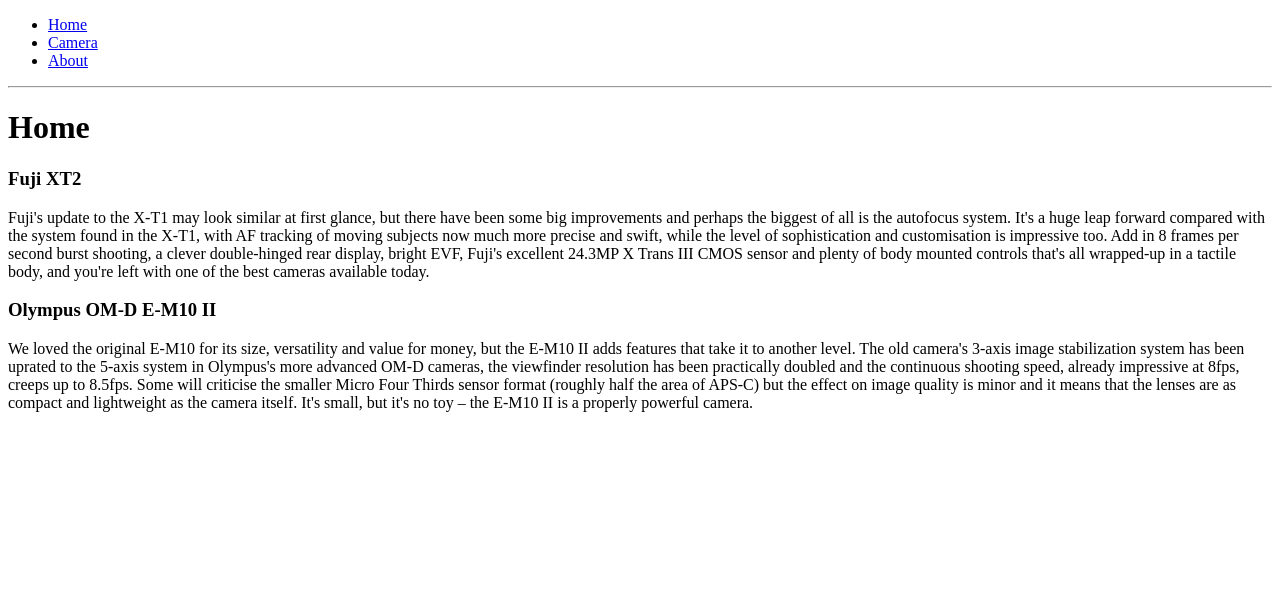
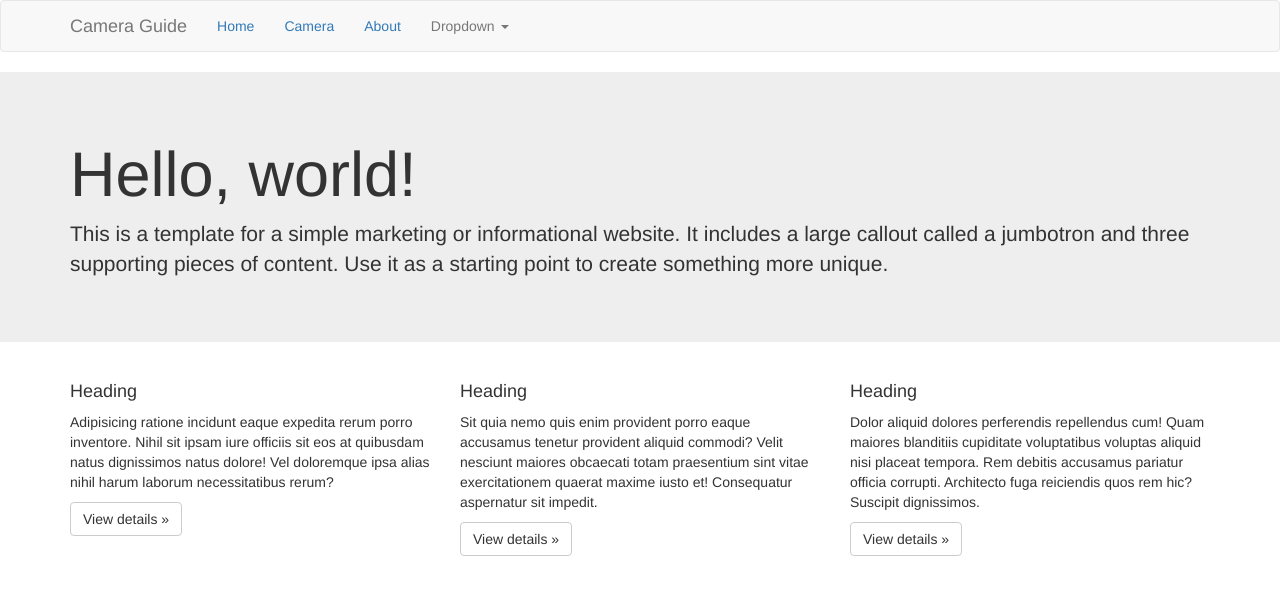
Before and after one commit to sudogem/react-camera-brand, a React app: page / in a window 1280 px wide. Shown: the top 594 px of the page. Built offline with nearby package versions, Linux system fonts and the light colour scheme.

Commit message:
Add react-bootstrap library

```diff
--- a/package.json
+++ b/package.json
@@ -32,6 +32,7 @@
     "eslint-plugin-react": "^7.0.0",
     "eslint-plugin-standard": "^3.0.1",
     "react": "^15.5.4",
+    "react-bootstrap": "^0.31.0",
     "react-dom": "^15.5.4",
     "react-router": "3.0.5",
     "webpack": "^2.5.1",
--- a/public/index.html
+++ b/public/index.html
@@ -4,6 +4,7 @@
   <meta charset="UTF-8">
   <meta name="viewport" content="width=device-width, initial-scale=1.0">
   <meta http-equiv="X-UA-Compatible" content="ie=edge">
+  <link rel="stylesheet" href="https://maxcdn.bootstrapcdn.com/bootstrap/latest/css/bootstrap.min.css">
   <title>ReactJS app</title>
 </head>
 <body>
--- a/src/components/about.jsx
+++ b/src/components/about.jsx
@@ -1,10 +1,13 @@
 // Libraries
 import React from 'react'
+import Grid from 'react-bootstrap/lib/Grid'
+import Row from 'react-bootstrap/lib/Row'
+import Col from 'react-bootstrap/lib/Col'
 
 const About = () => (
-  <div>
+  <Grid>
     <h1>About</h1>
-  </div>
+  </Grid>
 )
 
 export default About
--- a/src/components/camera.jsx
+++ b/src/components/camera.jsx
@@ -1,5 +1,9 @@
 // Libraries
 import React, { Component } from 'react'
+import Grid from 'react-bootstrap/lib/Grid'
+import Row from 'react-bootstrap/lib/Row'
+import Col from 'react-bootstrap/lib/Col'
+import Button from 'react-bootstrap/lib/Button'
 
 // Components
 import CameraListing from './cameraListings'
@@ -8,10 +12,26 @@
 
   render () {
     return (
-      <div>
-        <h1>Camera</h1>
-        <CameraListing data={this.props.route.data} />
-      </div>
+        <Grid>
+          <h1>Camera</h1>
+          <Row>
+            <Col md={4}>
+              <h4>Heading</h4>
+              <p>Adipisicing ratione incidunt eaque expedita rerum porro inventore. Nihil sit ipsam iure officiis sit eos at quibusdam natus dignissimos natus dolore! Vel doloremque ipsa alias nihil harum laborum necessitatibus rerum?</p>
+              <p><Button>View details »</Button></p>
+            </Col>
+            <Col md={4}>
+              <h4>Heading</h4>
+              <p>Sit quia nemo quis enim provident porro eaque accusamus tenetur provident aliquid commodi? Velit nesciunt maiores obcaecati totam praesentium sint vitae exercitationem quaerat maxime iusto et! Consequatur aspernatur sit impedit.</p>
+              <p><Button>View details »</Button></p>
+            </Col>
+            <Col md={4}>
+              <h4>Heading</h4>
+              <p>Dolor aliquid dolores perferendis repellendus cum! Quam maiores blanditiis cupiditate voluptatibus voluptas aliquid nisi placeat tempora. Rem debitis accusamus pariatur officia corrupti. Architecto fuga reiciendis quos rem hic? Suscipit dignissimos.</p>
+              <p><Button>View details »</Button></p>
+            </Col>
+          </Row>
+        </Grid>
     )
   }
 }
--- a/src/components/home.jsx
+++ b/src/components/home.jsx
@@ -1,10 +1,96 @@
 // Libraries
 import React, { Component } from 'react'
+import Media from 'react-bootstrap/lib/Media'
+import Jumbotron from 'react-bootstrap/lib/Jumbotron'
+import Grid from 'react-bootstrap/lib/Grid'
+import Row from 'react-bootstrap/lib/Row'
+import Col from 'react-bootstrap/lib/Col'
+import Button from 'react-bootstrap/lib/Button'
 
 // Components
-import CameraListing from './cameraListings'
+// import CameraListing from './cameraListings'
 
 class Home extends Component {
+  mediaAlignmentInstance () {
+    return (
+      <div>
+        <Media>
+          <Media.Left align="top">
+            <img width={64} height={64} src="/assets/thumbnail.png" alt="Image"/>
+          </Media.Left>
+          <Media.Body>
+            <Media.Heading>Top aligned media</Media.Heading>
+            <p>Cras sit amet nibh libero, in gravida nulla. Nulla vel metus scelerisque ante sollicitudin commodo. Cras purus odio, vestibulum in vulputate at, tempus viverra turpis. Fusce condimentum nunc ac nisi vulputate fringilla. Donec lacinia congue felis in faucibus.</p>
+
+            <p>Donec sed odio dui. Nullam quis risus eget urna mollis ornare vel eu leo. Cum sociis natoque penatibus et magnis dis parturient montes, nascetur ridiculus mus.</p>
+          </Media.Body>
+        </Media>
+        <Media>
+          <Media.Left align="middle">
+            <img width={64} height={64} src="/assets/thumbnail.png" alt="Image"/>
+          </Media.Left>
+          <Media.Body>
+            <Media.Heading>Middle aligned media</Media.Heading>
+            <p>Cras sit amet nibh libero, in gravida nulla. Nulla vel metus scelerisque ante sollicitudin commodo. Cras purus odio, vestibulum in vulputate at, tempus viverra turpis. Fusce condimentum nunc ac nisi vulputate fringilla. Donec lacinia congue felis in faucibus.</p>
+
+            <p>Donec sed odio dui. Nullam quis risus eget urna mollis ornare vel eu leo. Cum sociis natoque penatibus et magnis dis parturient montes, nascetur ridiculus mus.</p>
+          </Media.Body>
+        </Media>
+        <Media>
+          <Media.Left align="bottom">
+            <img width={64} height={64} src="/assets/thumbnail.png" alt="Image"/>
+          </Media.Left>
+          <Media.Body>
+            <Media.Heading>Bottom aligned media</Media.Heading>
+            <p>Cras sit amet nibh libero, in gravida nulla. Nulla vel metus scelerisque ante sollicitudin commodo. Cras purus odio, vestibulum in vulputate at, tempus viverra turpis. Fusce condimentum nunc ac nisi vulputate fringilla. Donec lacinia congue felis in faucibus.</p>
+
+            <p>Donec sed odio dui. Nullam quis risus eget urna mollis ornare vel eu leo. Cum sociis natoque penatibus et magnis dis parturient montes, nascetur ridiculus mus.</p>
+          </Media.Body>
+        </Media>
+      </div>
+    )
+  }
+
+  componentDidMount () {
+    return (
+      <div>
+        <Media>
+          <Media.Left align="top">
+            <img width={64} height={64} src="/assets/thumbnail.png" alt="Image"/>
+          </Media.Left>
+          <Media.Body>
+            <Media.Heading>Top aligned media</Media.Heading>
+            <p>Cras sit amet nibh libero, in gravida nulla. Nulla vel metus scelerisque ante sollicitudin commodo. Cras purus odio, vestibulum in vulputate at, tempus viverra turpis. Fusce condimentum nunc ac nisi vulputate fringilla. Donec lacinia congue felis in faucibus.</p>
+
+            <p>Donec sed odio dui. Nullam quis risus eget urna mollis ornare vel eu leo. Cum sociis natoque penatibus et magnis dis parturient montes, nascetur ridiculus mus.</p>
+          </Media.Body>
+        </Media>
+        <Media>
+          <Media.Left align="middle">
+            <img width={64} height={64} src="/assets/thumbnail.png" alt="Image"/>
+          </Media.Left>
+          <Media.Body>
+            <Media.Heading>Middle aligned media</Media.Heading>
+            <p>Cras sit amet nibh libero, in gravida nulla. Nulla vel metus scelerisque ante sollicitudin commodo. Cras purus odio, vestibulum in vulputate at, tempus viverra turpis. Fusce condimentum nunc ac nisi vulputate fringilla. Donec lacinia congue felis in faucibus.</p>
+
+            <p>Donec sed odio dui. Nullam quis risus eget urna mollis ornare vel eu leo. Cum sociis natoque penatibus et magnis dis parturient montes, nascetur ridiculus mus.</p>
+          </Media.Body>
+        </Media>
+        <Media>
+          <Media.Left align="bottom">
+            <img width={64} height={64} src="/assets/thumbnail.png" alt="Image"/>
+          </Media.Left>
+          <Media.Body>
+            <Media.Heading>Bottom aligned media</Media.Heading>
+            <p>Cras sit amet nibh libero, in gravida nulla. Nulla vel metus scelerisque ante sollicitudin commodo. Cras purus odio, vestibulum in vulputate at, tempus viverra turpis. Fusce condimentum nunc ac nisi vulputate fringilla. Donec lacinia congue felis in faucibus.</p>
+
+            <p>Donec sed odio dui. Nullam quis risus eget urna mollis ornare vel eu leo. Cum sociis natoque penatibus et magnis dis parturient montes, nascetur ridiculus mus.</p>
+          </Media.Body>
+        </Media>
+      </div>
+    )
+  }
+
   render () {
     // /*let cameraListing = this.props.route.data.map(function (item, idx) {
     //   return (
@@ -14,11 +100,39 @@
     //     </div>
     //   )
     // })*/
-
+    // /*return (
+    //   <div>
+    //     <h1>Home</h1>
+    //     <CameraListing data={this.props.route.data} />
+    //   </div>
+    // )*/
     return (
       <div>
-        <h1>Home</h1>
-        <CameraListing data={this.props.route.data} />
+        <Jumbotron>
+          <Grid>
+            <h1>Hello, world!</h1>
+            <p>This is a template for a simple marketing or informational website. It includes a large callout called a jumbotron and three supporting pieces of content. Use it as a starting point to create something more unique.</p>
+          </Grid>
+        </Jumbotron>
+        <Grid>
+          <Row>
+            <Col md={4}>
+              <h4>Heading</h4>
+              <p>Adipisicing ratione incidunt eaque expedita rerum porro inventore. Nihil sit ipsam iure officiis sit eos at quibusdam natus dignissimos natus dolore! Vel doloremque ipsa alias nihil harum laborum necessitatibus rerum?</p>
+              <p><Button>View details »</Button></p>
+            </Col>
+            <Col md={4}>
+              <h4>Heading</h4>
+              <p>Sit quia nemo quis enim provident porro eaque accusamus tenetur provident aliquid commodi? Velit nesciunt maiores obcaecati totam praesentium sint vitae exercitationem quaerat maxime iusto et! Consequatur aspernatur sit impedit.</p>
+              <p><Button>View details »</Button></p>
+            </Col>
+            <Col md={4}>
+              <h4>Heading</h4>
+              <p>Dolor aliquid dolores perferendis repellendus cum! Quam maiores blanditiis cupiditate voluptatibus voluptas aliquid nisi placeat tempora. Rem debitis accusamus pariatur officia corrupti. Architecto fuga reiciendis quos rem hic? Suscipit dignissimos.</p>
+              <p><Button>View details »</Button></p>
+            </Col>
+          </Row>
+        </Grid>
       </div>
     )
   }
--- a/src/components/nav.jsx
+++ b/src/components/nav.jsx
@@ -1,10 +1,15 @@
 // Libraries
 import React from 'react'
+import Navbar from 'react-bootstrap/lib/Navbar'
+import Nav from 'react-bootstrap/lib/Nav'
+import NavItem from 'react-bootstrap/lib/NavItem'
+import NavDropdown from 'react-bootstrap/lib/NavDropdown'
+import MenuItem from 'react-bootstrap/lib/MenuItem'
 
 // Components
 import { Link } from 'react-router'
 
-const Nav = () => (
+/*const TopNav = () => (
   <div>
     <ul>
       <li><Link to="/">Home</Link></li>
@@ -13,6 +18,28 @@
     </ul>
      <hr/>
   </div>
+)*/
+
+const TopNav = () => (
+  <Navbar>
+    <Navbar.Header>
+      <Navbar.Brand>
+        <a href="#">Camera Guide</a>
+      </Navbar.Brand>
+    </Navbar.Header>
+    <Nav>
+      <NavItem eventKey={1} href="#"><Link to="/">Home</Link></NavItem>
+      <NavItem eventKey={2} href="#"><Link to="/camera">Camera</Link></NavItem>
+      <NavItem eventKey={3} href="#"><Link to="/about">About</Link></NavItem>
+      <NavDropdown eventKey={3} title="Dropdown" id="basic-nav-dropdown">
+        <MenuItem eventKey={3.1}>Action</MenuItem>
+        <MenuItem eventKey={3.2}>Another action</MenuItem>
+        <MenuItem eventKey={3.3}>Something else here</MenuItem>
+        <MenuItem divider />
+        <MenuItem eventKey={3.4}>Separated link</MenuItem>
+      </NavDropdown>
+    </Nav>
+  </Navbar>
 )
 
-export default Nav
+export default TopNav
--- a/src/components/navcontainer.jsx
+++ b/src/components/navcontainer.jsx
@@ -1,8 +1,7 @@
 // Libraries
 import React from 'react'
-
 // Components
-import Nav from './nav.jsx'
+import Nav from './nav'
 
 const NavContainer = (props) => <div>
     <Nav />
```
Also changed, not shown: src/index.jsx (line endings or trailing spaces), 1 other file (tests, documents, lock files or other folders).
